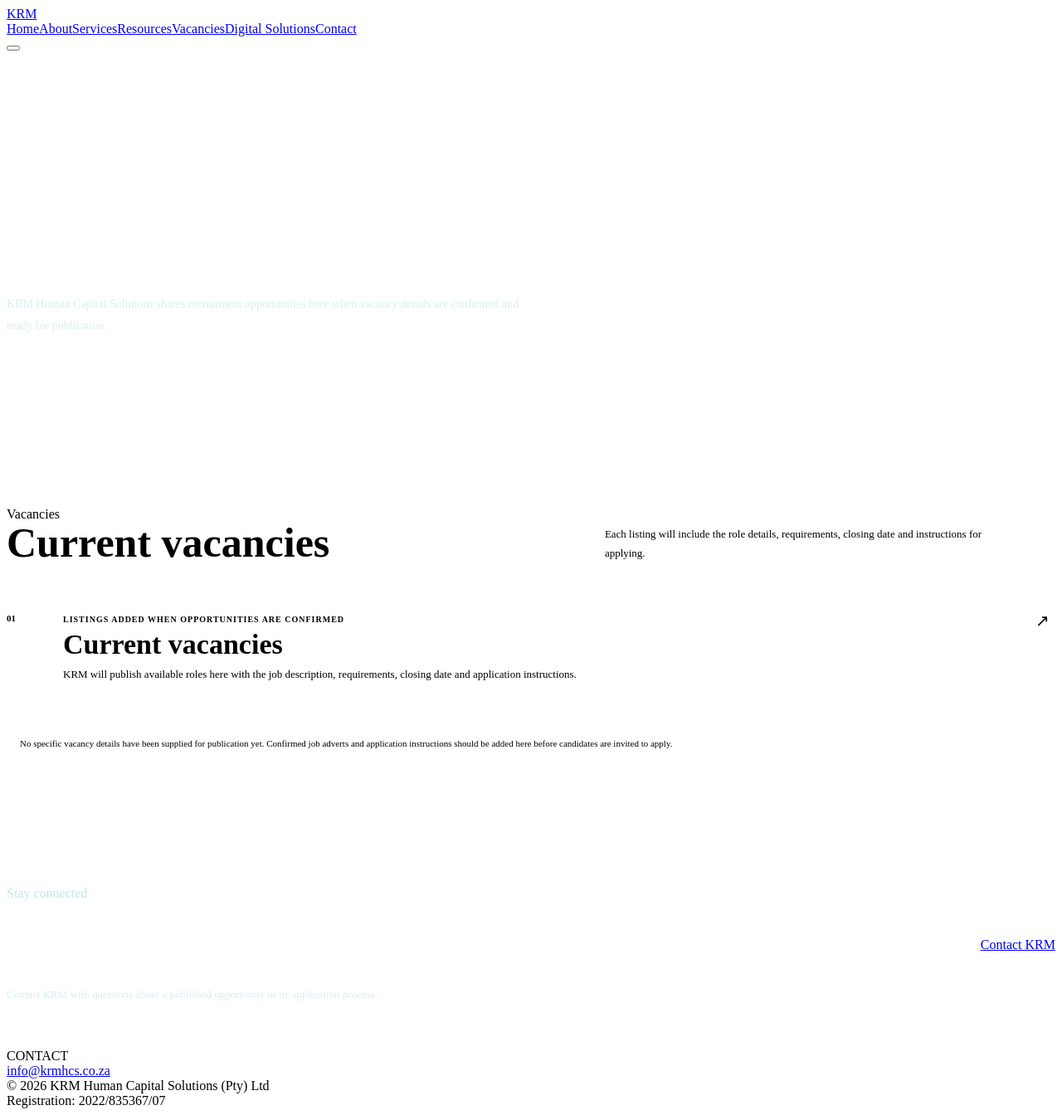
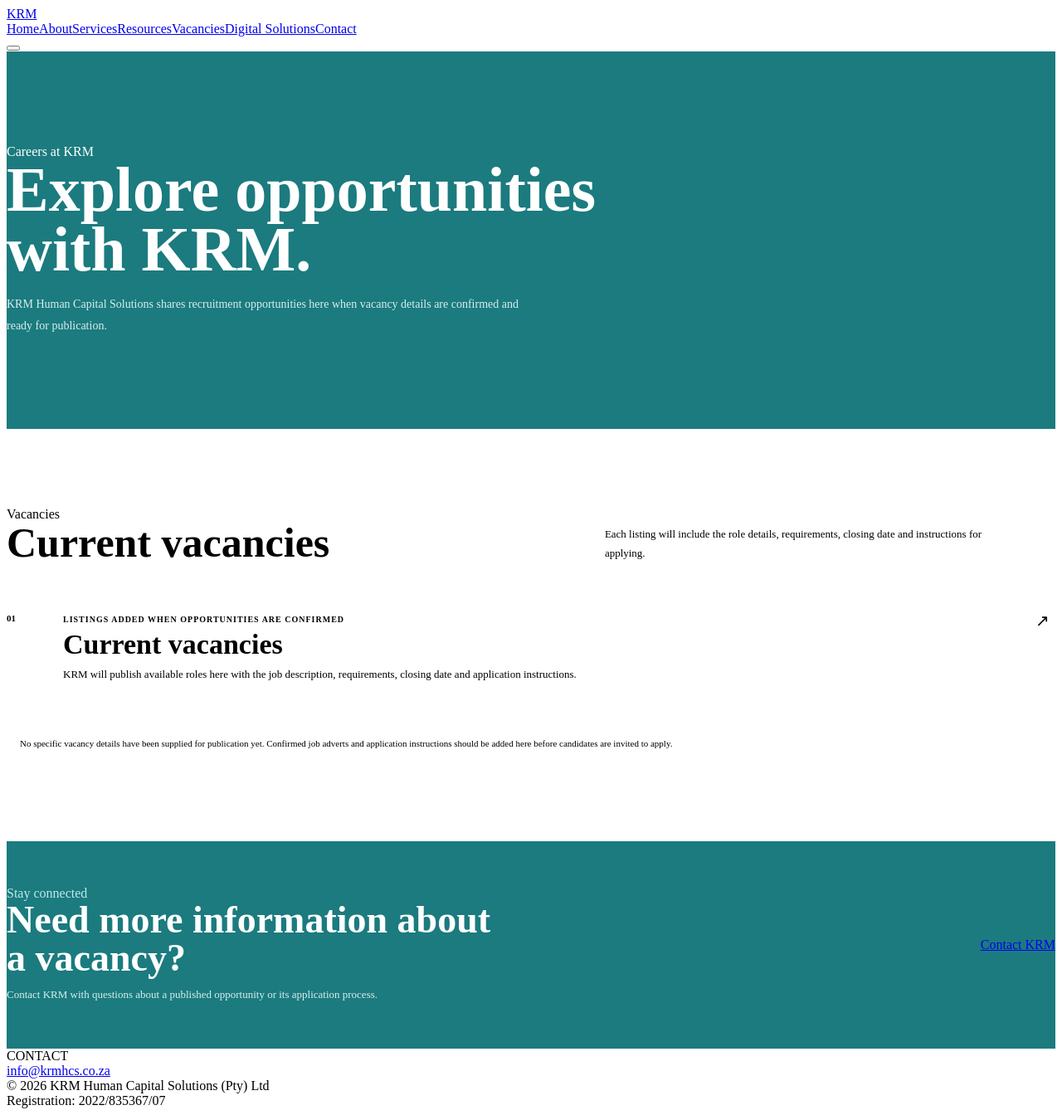
Before and after one commit to UnarineL/krm_website, a React (Vite) app: page /vacancies in a window 1280 px wide. Shown: the whole page at 83% size. Built offline with nearby package versions, Linux system fonts and the light colour scheme; the HTML template or start-up script is replaced by a standard one.

Commit message:
Match vacancies sections to solid KRM teal

```diff
--- a/src/vacancies.css
+++ b/src/vacancies.css
@@ -1,6 +1,6 @@
 .vacancies-hero {
   padding: clamp(70px, 9vw, 112px) 0;
-  background: linear-gradient(145deg, var(--photo), #163654 65%, #0c2138);
+  background: #1B7B7F;
   color: #fff;
 }
 .vacancies-hero-inner { max-width: 1080px; }
@@ -68,7 +68,7 @@
   font-size: 11px;
   line-height: 1.7;
 }
-.vacancies-contact { padding: 54px 0; background: var(--teal-dark); color: #fff; }
+.vacancies-contact { padding: 54px 0; background: #1B7B7F; color: #fff; }
 .vacancies-contact-inner { display: flex; align-items: center; justify-content: space-between; gap: 32px; }
 .vacancies-contact h2 { max-width: 600px; margin: 0 0 10px; font-size: clamp(32px, 4.5vw, 46px); line-height: 1; }
 .vacancies-contact p { margin: 0; color: #d9eeee; font-size: 13px; line-height: 1.7; }
```
